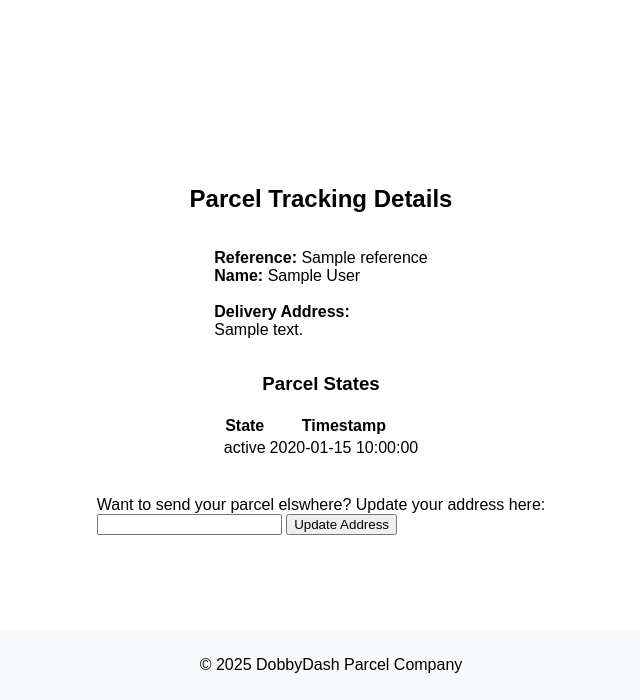
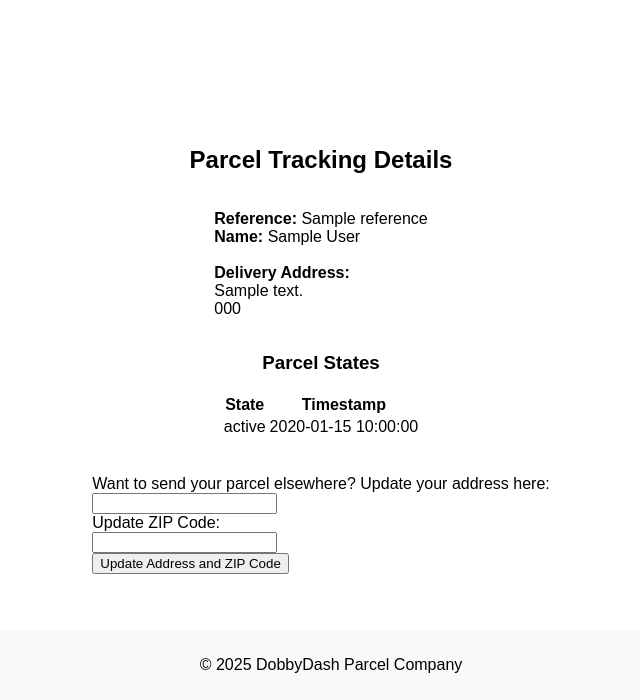
Before and after one commit to dgnaegi/Insecure-Web-App, a Flask app: template app/templates/tracking.html in a window 1280 px wide. Shown: the part 100-800 px from the top of the page, without its empty margins (319-959 px from the left). Run offline with Flask 2, Linux system fonts and the light colour scheme; the template is opened without the code that fills it: most values are stand-ins (such as "Sample title", 1, 10 or a date in 2020).

Commit message:
update zip code as well

```diff
--- a/app/routes.py
+++ b/app/routes.py
@@ -54,9 +54,10 @@ def tracking():
     cursor = mysql.connection.cursor()
     if request.method == 'POST':
         new_address = request.form['new_address']
-        cursor.execute("UPDATE parcels SET delivery_address=%s WHERE reference=%s", (new_address, reference))
+        new_zip_code = request.form['new_zip_code']
+        cursor.execute("UPDATE parcels SET delivery_address=%s, zip_code=%s WHERE reference=%s", (new_address, new_zip_code, reference))
         mysql.connection.commit()
-        flash('Delivery address updated successfully.', 'info')
+        flash('Delivery address and ZIP code updated successfully.', 'info')
         return redirect(url_for('tracking'))
     cursor.execute("SELECT * FROM parcels WHERE reference=%s", (reference,))
     parcel = cursor.fetchone()
--- a/app/templates/tracking.html
+++ b/app/templates/tracking.html
@@ -6,7 +6,7 @@
     <strong>Name:</strong> {{ parcel.first_name }} {{ parcel.last_name }}
     <br><br>
     <strong>Delivery Address:</strong><br>
-    {{ parcel.delivery_address }}</p>
+    {{ parcel.delivery_address }}<br>{{ parcel.zip_code }}</p>
     <h3>Parcel States</h3>
     <table>
         <thead>
@@ -25,8 +25,10 @@
         </tbody>
     </table>
     <form method="post"><br><br>
-        <label for="new_address">Want to send your parcel elswhere? Update your address here:</label><br>
-        <input type="text" id="new_address" name="new_address" required>
-        <button type="submit">Update Address</button>
+        <label for="new_address">Want to send your parcel elsewhere? Update your address here:</label><br>
+        <input type="text" id="new_address" name="new_address" required><br>
+        <label for="new_zip_code">Update ZIP Code:</label><br>
+        <input type="text" id="new_zip_code" name="new_zip_code" required><br>
+        <button type="submit">Update Address and ZIP Code</button>
     </form>
 {% endblock %}
```
